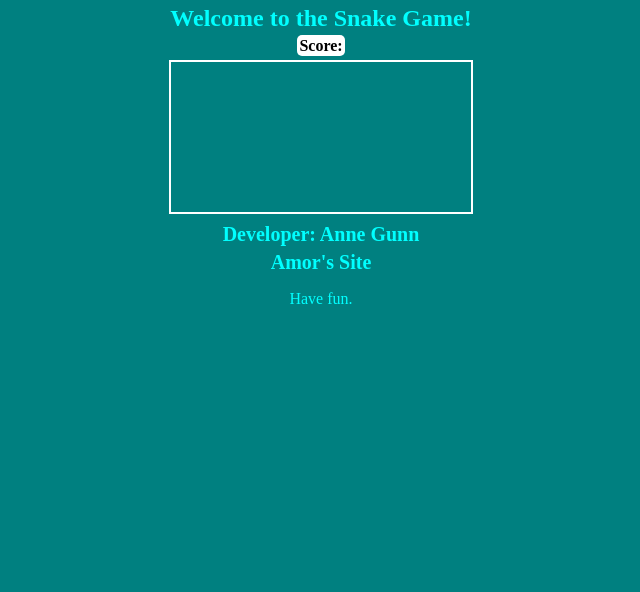
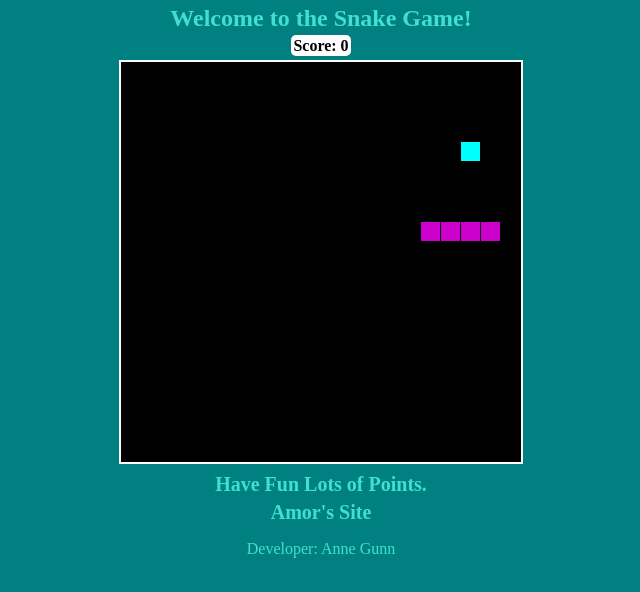
Before and after one commit to thecatsowl/amor, a plain HTML site: page hermes/games/index.html in a window 1280 px wide. Shown: the whole page, without its empty margins (319-959 px from the left). Drawn offline with Linux system fonts and the light colour scheme.

Commit message:
moved .js file into body tags, reworded page a bit

```diff
--- a/hermes/games/index.html
+++ b/hermes/games/index.html
@@ -4,14 +4,14 @@
 <html lang="en">
 
 <head>
-  <title>Hermes Page</title>
+  <title>Games Page</title>
   <meta charset="utf-8">
   <meta name="viewport" content="width=device-width, initial-scale=1.0">
   <meta name="keywords" content="catnip, petting, napping, laser pointers, scratch posts, cat trees, cat tree, litter box, turbo scratcher, Himalayan lamp, and stretching">
   <meta content="amor_wizard.jpg" name="twitter:image">
   <meta content="amor_wizard.jpg" property="og:image">
-  <meta content="Hermes Page" property="og:site_name">
-  <meta content="Hermes Page" property="og:title">
+  <meta content="Games Page" property="og:site_name">
+  <meta content="Games Page" property="og:title">
   <meta content="Amor means love in Spanish, the most important thing, next to faith and hope" property="og:description">
   <meta content="amor_wizard.jpg" property="og:image">
   <meta property="og:description" content="Amor means love in Spanish">
@@ -23,15 +23,16 @@
   <link rel="stylesheet" href="games.css">
   <link rel="icon" href="./favicon_9.ico" type="image/x-icon">
 </head>
-
+<body>
 <h1>Welcome to the Snake Game!</h1>
 <div id="scoreBox">Score: </div><br>
 <canvas id="game"></canvas>
-<h2>Developer: Anne Gunn</h2>
+<h2>Have Fun Lots of Points.</h2>
 <!-- Students make HTML changes only below here -->
 <h2>Amor's Site</h2>
 <p>
-  Have fun.
+  Developer: Anne Gunn
 </p>
-
+<script src="games.js"></script>
+</body>
 </html>
```
